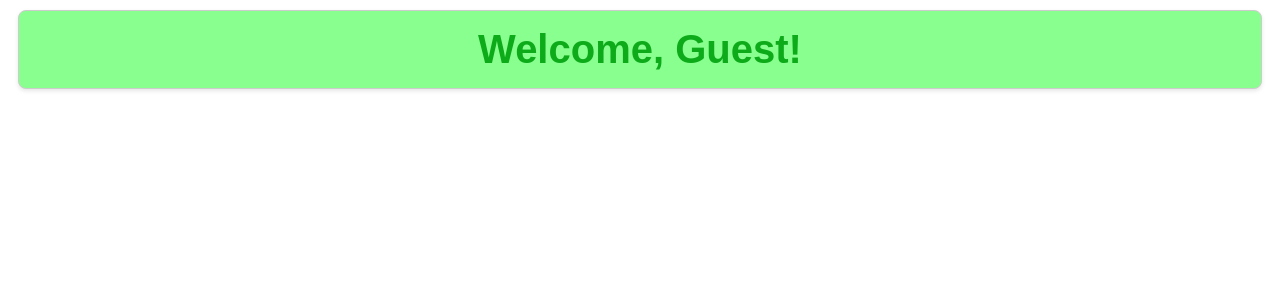
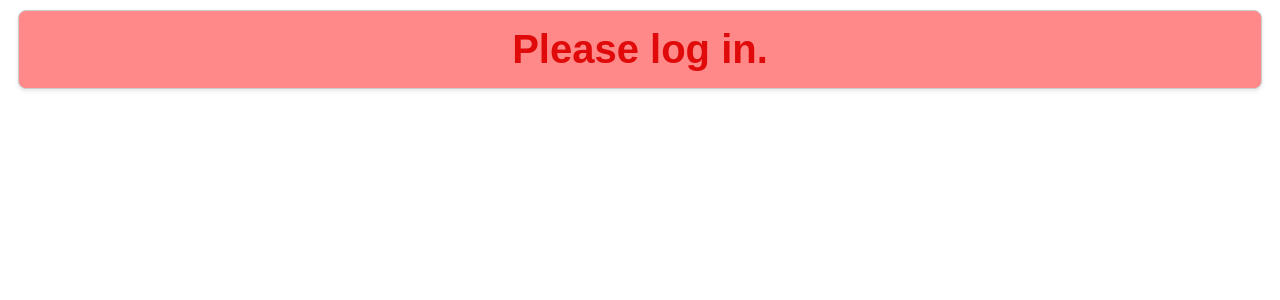
Before and after one commit to EdrianHernandez/REACT, a React (Vite) app in the folder my-react-app/: page / in a window 1280 px wide. Shown: the top 300 px of the page. Built offline with nearby package versions, Linux system fonts and the light colour scheme.

Commit message:
Update UserGreeting

```diff
--- a/my-react-app/src/App.jsx
+++ b/my-react-app/src/App.jsx
@@ -4,7 +4,7 @@ function App() {
 
   return (
     <>
-      <UserGreeting isLoggedIn = {true} />
+      <UserGreeting isLoggedIn = {false} />
     </>
   );
 }
```
